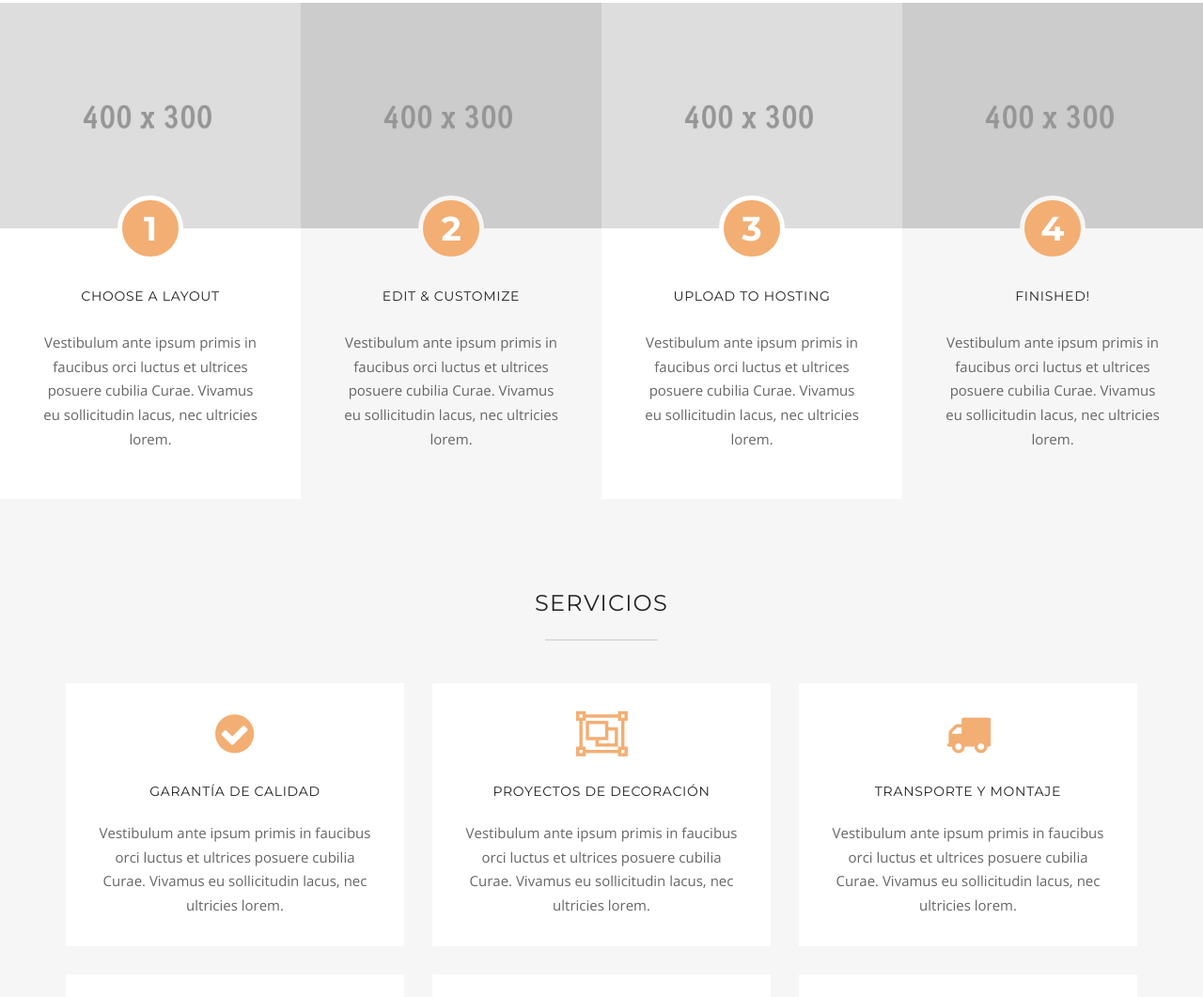
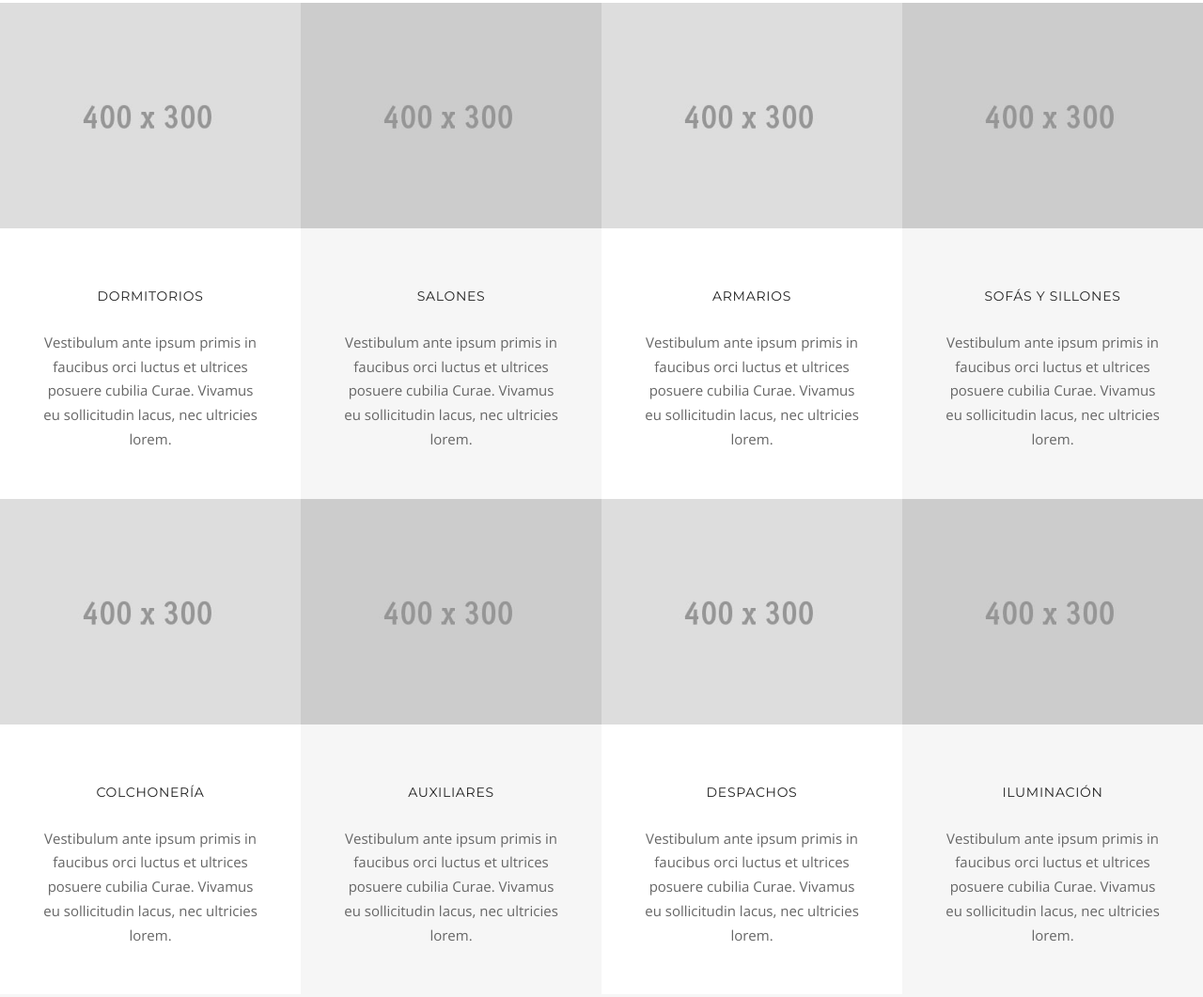
Before and after one commit to UriKDh/mueblesbernardo.com, a plain HTML site: page index.html in a window 1280 px wide. Shown: the part 1381-2442 px from the top of the page at 94% size. Drawn offline with nearby package versions, Linux system fonts and the light colour scheme; some packages are replaced by stand-ins of ours.

Commit message:
Products without text

```diff
--- a/index.html
+++ b/index.html
@@ -179,8 +179,7 @@
 							<div class="hiw-item">
 								<img class="hiw-item-picture" src="images/contents/hiw-item-1.jpg" alt="">
 								<div class="hiw-item-text">
-									<span class="hiw-item-icon">1</span>
-									<h4 class="hiw-item-title">Choose a Layout</h4>
+									<h4 class="hiw-item-title">Dormitorios</h4>
 									<p class="hiw-item-description">Vestibulum ante ipsum primis in faucibus orci luctus et ultrices posuere cubilia Curae. Vivamus eu sollicitudin lacus, nec ultricies lorem.</p>
 								</div>
 							</div>
@@ -191,8 +190,7 @@
 							<div class="hiw-item even">
 								<img class="hiw-item-picture" src="images/contents/hiw-item-2.jpg" alt="">
 								<div class="hiw-item-text">
-									<span class="hiw-item-icon">2</span>
-									<h4 class="hiw-item-title">Edit &amp; Customize</h4>
+									<h4 class="hiw-item-title">Salones</h4>
 									<p class="hiw-item-description">Vestibulum ante ipsum primis in faucibus orci luctus et ultrices posuere cubilia Curae. Vivamus eu sollicitudin lacus, nec ultricies lorem.</p>
 								</div>
 							</div>
@@ -205,8 +203,7 @@
 							<div class="hiw-item">
 								<img class="hiw-item-picture" src="images/contents/hiw-item-3.jpg" alt="">
 								<div class="hiw-item-text">
-									<span class="hiw-item-icon">3</span>
-									<h4 class="hiw-item-title">Upload to Hosting</h4>
+									<h4 class="hiw-item-title">Armarios</h4>
 									<p class="hiw-item-description">Vestibulum ante ipsum primis in faucibus orci luctus et ultrices posuere cubilia Curae. Vivamus eu sollicitudin lacus, nec ultricies lorem.</p>
 								</div>
 							</div>
@@ -217,8 +214,55 @@
 							<div class="hiw-item even">
 								<img class="hiw-item-picture" src="images/contents/hiw-item-4.jpg" alt="">
 								<div class="hiw-item-text">
-									<span class="hiw-item-icon">4</span>
-									<h4 class="hiw-item-title">Finished!</h4>
+									<h4 class="hiw-item-title">Sofás y sillones</h4>
+									<p class="hiw-item-description">Vestibulum ante ipsum primis in faucibus orci luctus et ultrices posuere cubilia Curae. Vivamus eu sollicitudin lacus, nec ultricies lorem.</p>
+								</div>
+							</div>
+						</div>
+
+						<div class="clear"></div>
+
+						<!-- HOW IT WORKS - ITEM 5 -->
+						<div class="col-md-3 col-sm-6" data-animation="fadeIn">
+							<div class="hiw-item">
+								<img class="hiw-item-picture" src="images/contents/hiw-item-1.jpg" alt="">
+								<div class="hiw-item-text">
+									<h4 class="hiw-item-title">Colchonería</h4>
+									<p class="hiw-item-description">Vestibulum ante ipsum primis in faucibus orci luctus et ultrices posuere cubilia Curae. Vivamus eu sollicitudin lacus, nec ultricies lorem.</p>
+								</div>
+							</div>
+						</div>
+
+						<!-- HOW IT WORKS - ITEM 6 -->
+						<div class="col-md-3 col-sm-6" data-animation="fadeIn">
+							<div class="hiw-item even">
+								<img class="hiw-item-picture" src="images/contents/hiw-item-2.jpg" alt="">
+								<div class="hiw-item-text">
+									<h4 class="hiw-item-title">Auxiliares</h4>
+									<p class="hiw-item-description">Vestibulum ante ipsum primis in faucibus orci luctus et ultrices posuere cubilia Curae. Vivamus eu sollicitudin lacus, nec ultricies lorem.</p>
+								</div>
+							</div>
+						</div>
+
+						<div class="hidden-md hidden-lg clear"></div>
+
+						<!-- HOW IT WORKS - ITEM 7 -->
+						<div class="col-md-3 col-sm-6" data-animation="fadeIn">
+							<div class="hiw-item">
+								<img class="hiw-item-picture" src="images/contents/hiw-item-3.jpg" alt="">
+								<div class="hiw-item-text">
+									<h4 class="hiw-item-title">Despachos</h4>
+									<p class="hiw-item-description">Vestibulum ante ipsum primis in faucibus orci luctus et ultrices posuere cubilia Curae. Vivamus eu sollicitudin lacus, nec ultricies lorem.</p>
+								</div>
+							</div>
+						</div>
+
+						<!-- HOW IT WORKS - ITEM 8 -->
+						<div class="col-md-3 col-sm-6" data-animation="fadeIn">
+							<div class="hiw-item even">
+								<img class="hiw-item-picture" src="images/contents/hiw-item-4.jpg" alt="">
+								<div class="hiw-item-text">
+									<h4 class="hiw-item-title">Iluminación</h4>
 									<p class="hiw-item-description">Vestibulum ante ipsum primis in faucibus orci luctus et ultrices posuere cubilia Curae. Vivamus eu sollicitudin lacus, nec ultricies lorem.</p>
 								</div>
 							</div>
```
